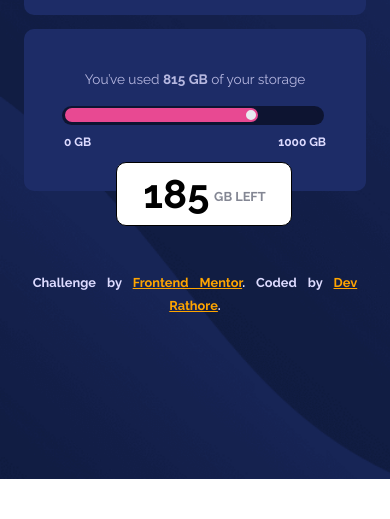
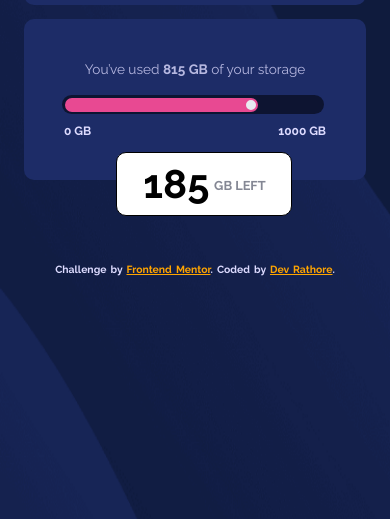
Before and after one commit to GitHub-dev12345/fylo-data-storage-component-master-Again, a plain HTML site: page index.html in a window 390 px wide. Shown: the part 325-844 px from the top of the page. Drawn offline with Linux system fonts and the light colour scheme.

Commit message:
Make Background image Resize

```diff
--- a/Sass/main.scss
+++ b/Sass/main.scss
@@ -8,8 +8,8 @@ body{
     font-family: $ft-family;
     color: $ft-color;
     background: url("../images/bg-desktop.png") $bg-color no-repeat;
-    background-size: contain;
-    background-position: center 21rem;
+    background-size: 100% 62%;
+    background-position: center 330px;
     width: 100%;
     margin: auto;
     padding: 1rem;
@@ -58,6 +58,7 @@ body{
 
             img{
                 width: 100%;
+                height: auto;
             }
         }
     }
@@ -82,19 +83,19 @@ body{
         background: white;
         border-radius: 10px;
 
-        .span1{
+        h2{
             font-size: 2.5rem;
             color: black;
             font-weight: 600;
             align-self: center;
         }
 
-        .span2{
+        h6{
             color: $gray-blue;
             font-weight: 600;
             font-size: 0.8rem;
             align-self: center;
-            margin-top: 0.3rem;
+            margin-top: 2.1rem;
             margin-left: 0.3rem;
         }
     }
@@ -146,7 +147,7 @@ body{
 footer{
     font-size: 0.8rem;
     font-weight: 600;
-    word-spacing: 0.5rem;
+    word-spacing: 0.1rem;
     margin-top: 2rem;
 
     a{
@@ -163,7 +164,6 @@ footer{
 @media all and (max-width: 971px) {
     body{
         margin-top: -2.5rem;
-        background-size: cover;
 
         main{
             @include flexBox(column, center, center );
@@ -212,13 +212,15 @@ footer{
     footer{
         text-align: center;
         line-height: 1.8;
+        font-size: 0.65rem;
     }
 }
 
 @media screen and (max-width: 400px) {
     body{
+        margin-top: -4rem;
         background: url("../images/bg-mobile.png") no-repeat;
-        background-size: cover;
+        background-size: 100% 150%;
     }
     #item-2{
         margin-top: -0.1rem;
--- a/index.html
+++ b/index.html
@@ -32,8 +32,8 @@
 
     <section class="flex-item" id="item-2">
       <div class="dataleft">
-        <span class="span1">185</span>
-        <span class="span2">GB LEFT</span>
+        <h2>185</h2>
+        <h6>GB LEFT</h6>
       </div>
       <div class="description">
         You’ve used <b>815 GB</b> of your storage
```
Also changed, not shown: Sass/main.css, 1 other file.
